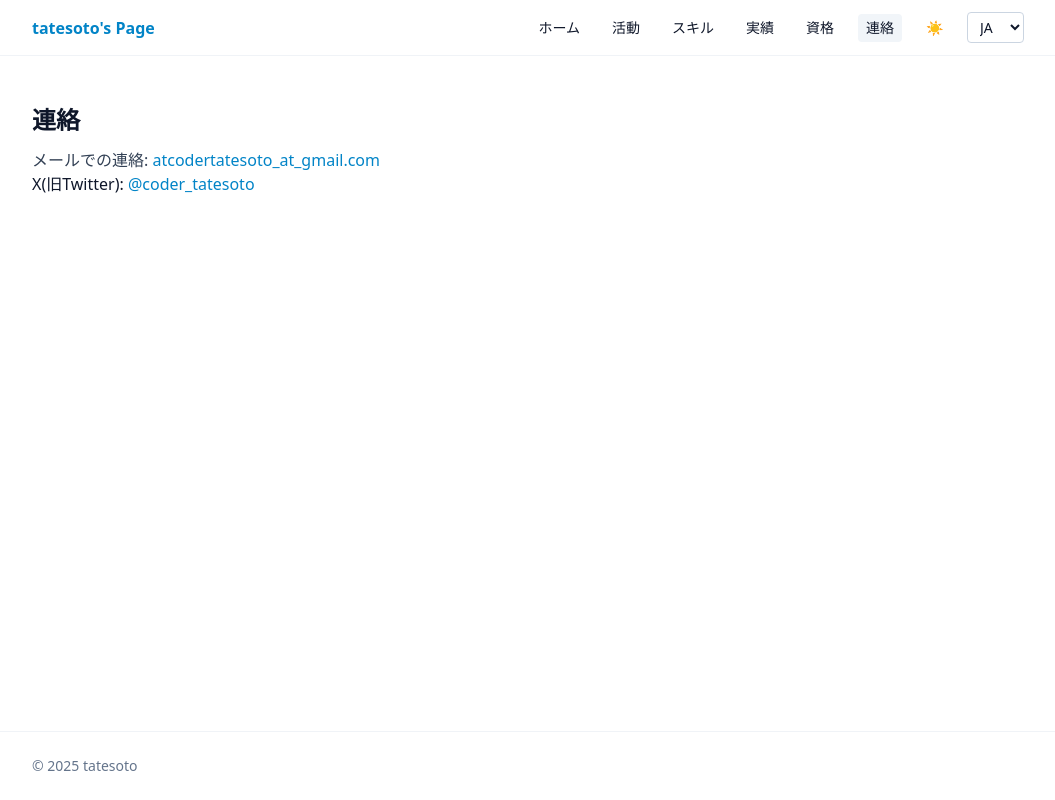
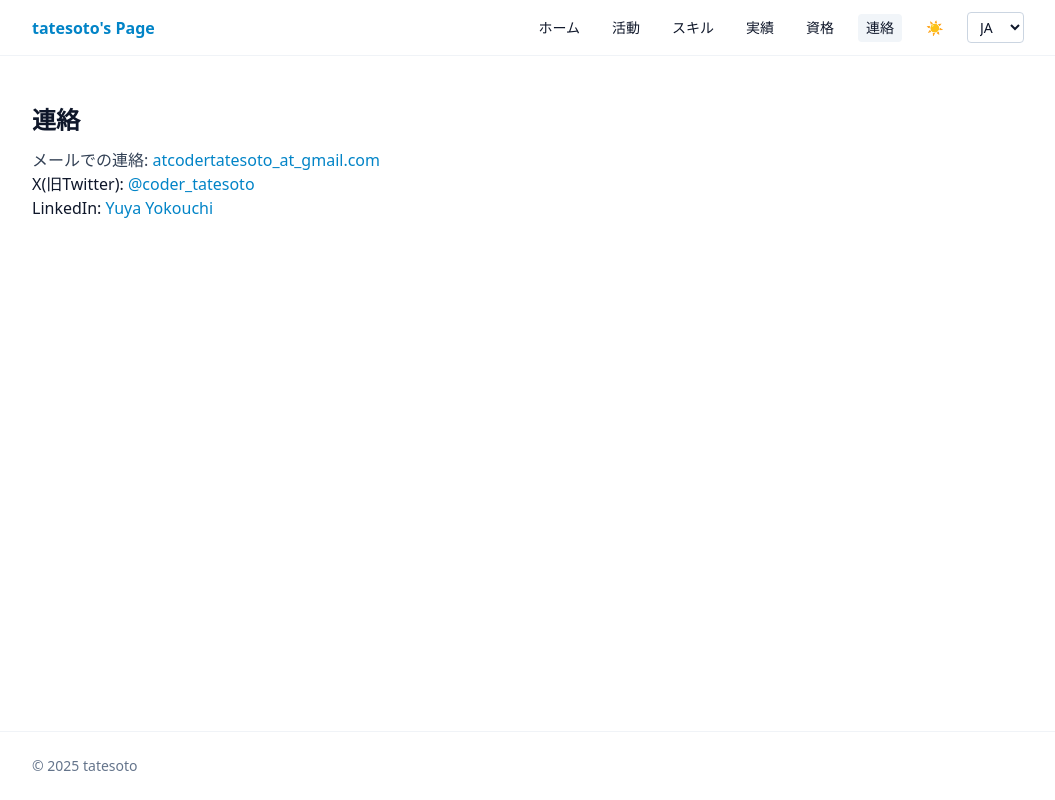
Before and after one commit to tatesoto/tatesoto.github.io, a React (Vite) app: page /contact in a window 1280 px wide. Shown: the whole page, without its empty margins (112-1167 px from the left). Built offline with nearby package versions, Linux system fonts and the light colour scheme.

Commit message:
chore:LinkedIn account added

```diff
--- a/src/pages/Contact.tsx
+++ b/src/pages/Contact.tsx
@@ -8,6 +8,9 @@ export default function Contact() {
       <p>
         X(旧Twitter): <a className="text-sky-600 dark:text-sky-400" href="https://x.com/coder_tatesoto">@coder_tatesoto</a>
       </p>
+      <p>
+        LinkedIn: <a className="text-sky-600 dark:text-sky-400" href="https://www.linkedin.com/in/yuya-yokouchi/">Yuya Yokouchi</a>
+      </p>
     </section>
   )
 }
```
